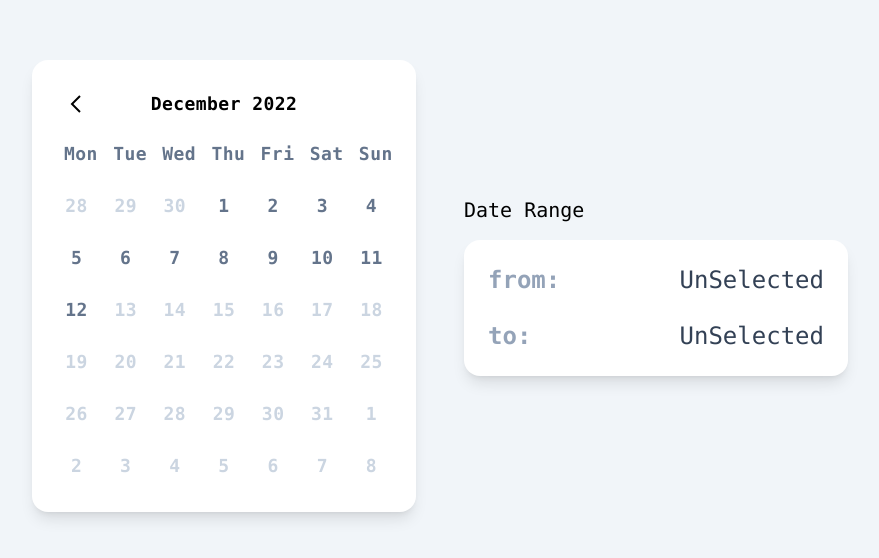
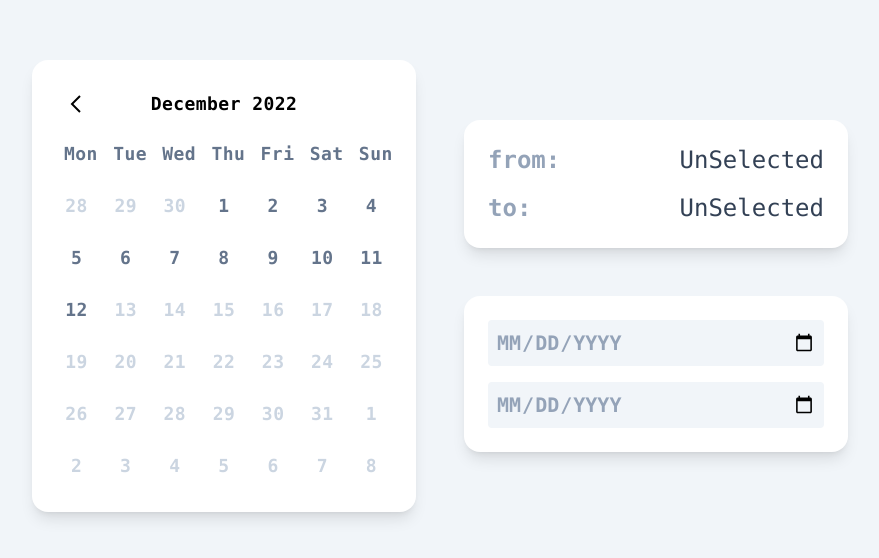
Before and after one commit to atulsmania/date-range-picker, a React app: page / in a window 1280 px wide. Shown: the part 114-672 px from the top of the page, without its empty margins (200-1079 px from the left). Built offline with nearby package versions, Linux system fonts and the light colour scheme; the HTML template or start-up script is replaced by a standard one.

Commit message:
Added Input for value change

```diff
--- a/src/App.tsx
+++ b/src/App.tsx
@@ -1,5 +1,7 @@
 import DatePicker from "@/Component/DateRangePicker";
 import { useState } from "react";
+import Controls from "./Pages/Home/Controls";
+import RangeVisualizer from "./Pages/Home/RangeVisualizer";
 
 type DateRange = {
   from: Date;
@@ -7,10 +9,14 @@ type DateRange = {
 };
 
 const cardClassNames =
-  "flex flex-col rounded-2xl p-6 gap-6 w-96 text-2xl text-slate-400 font-semibold font-mono bg-white shadow-lg";
+  "flex flex-col rounded-2xl p-6 gap-4 w-96 text-2xl text-slate-400 font-semibold font-mono bg-white shadow-lg";
 
 const App = () => {
   const [dateRange, setDateRange] = useState({} as DateRange);
+
+  const handleRangeChange = (range: Partial<DateRange>) => {
+    setDateRange({ ...dateRange, ...range });
+  };
 
   return (
     <div className="h-screen bg-slate-100 flex items-center justify-center font-mono">
@@ -20,34 +26,16 @@ const App = () => {
             min={new Date("2022-01-05")}
             max={new Date("2022-12-12")}
             onChange={(dateRange) => setDateRange(dateRange)}
+            value={dateRange}
           />
         </div>
         <div className="flex flex-col justify-between gap-12">
-          <span className="-mb-8 text-xl">Date Range</span>
-          <DateVisualizer {...dateRange} />
+          <RangeVisualizer dateRange={dateRange} className={cardClassNames} />
+          <Controls setRange={handleRangeChange} className={cardClassNames} />
         </div>
       </div>
     </div>
   );
 };
 
-const DateVisualizer = (date: DateRange) => {
-  return (
-    <div className={cardClassNames}>
-      <span className="flex justify-between">
-        from:{" "}
-        <span className="font-light text-slate-700">
-          {date.from ? date.from.toDateString() : "UnSelected"}
-        </span>
-      </span>
-      <span className="flex justify-between">
-        to:{" "}
-        <span className="font-light text-slate-700">
-          {date.to ? date.to.toDateString() : "UnSelected"}{" "}
-        </span>
-      </span>
-    </div>
-  );
-};
-
 export default App;
--- a/src/Component/DateRangePicker/useRangeSelector.ts
+++ b/src/Component/DateRangePicker/useRangeSelector.ts
@@ -2,10 +2,10 @@ import { useCallback, useMemo, useState } from "react";
 import { DatePickerProps, DateRange } from "./types";
 
 const getInitialDateRange = (date: DateRange) => {
-  date.from?.setHours(0, 0, 0, 0);
-  date.to?.setHours(0, 0, 0, 0);
   const from = date.from;
   const to = date.to;
+  from?.setHours(0, 0, 0, 0);
+  to?.setHours(0, 0, 0, 0);
   if (!from && !to) return {} as DateRange;
   if (!from) return { to } as DateRange;
   if (!to) return { from } as DateRange;
@@ -24,6 +24,10 @@ export const useRangeSelector = ({
   const [dateRange, setDateRange] = useState(
     getInitialDateRange({ ...value } as DateRange)
   );
+
+  useMemo(() => {
+    setDateRange(getInitialDateRange({ ...value } as DateRange));
+  }, [value]);
 
   const onDateSelect = useCallback(
     (date: Date) => {
--- /dev/null
+++ b/src/Pages/Home/Controls.tsx
@@ -0,0 +1,42 @@
+import { DateRange } from "@/Component/DateRangePicker/types";
+import classNames from "classnames";
+import { HTMLAttributes, useState } from "react";
+
+type ControlsProps = HTMLAttributes<HTMLDivElement> & {
+  setRange: (range: Partial<DateRange>) => void;
+};
+
+const Controls = ({ setRange, ...restProps }: ControlsProps) => {
+  const [fromDate, setFromDate] = useState<string>("");
+  const [toDate, setToDate] = useState<string>("");
+  const inputClassNames =
+    "rounded p-2 gap-6 text-xl text-slate-400 bg-slate-100 uppercase";
+
+  const handleFromChange = (e: React.ChangeEvent<HTMLInputElement>) => {
+    setFromDate(e.target.value);
+    setRange({ from: new Date(e.target.value) });
+  };
+  const handleToChange = (e: React.ChangeEvent<HTMLInputElement>) => {
+    setToDate(e.target.value);
+    setRange({ to: new Date(e.target.value) });
+  };
+
+  return (
+    <div {...restProps}>
+      <input
+        className={inputClassNames}
+        onChange={handleFromChange}
+        value={fromDate}
+        type="date"
+      />
+      <input
+        className={inputClassNames}
+        onChange={handleToChange}
+        value={toDate}
+        type="date"
+      />
+    </div>
+  );
+};
+
+export default Controls;
--- /dev/null
+++ b/src/Pages/Home/RangeVisualizer.tsx
@@ -0,0 +1,26 @@
+import { DateRange } from "@/Component/DateRangePicker/types";
+import { HTMLAttributes } from "react";
+
+type RangeVisualizerProps = HTMLAttributes<HTMLDivElement> & {
+  dateRange: DateRange;
+};
+
+const RangeVisualizer = ({ dateRange, ...restProps }: RangeVisualizerProps) => {
+  return (
+    <div {...restProps}>
+      <span className="flex justify-between">
+        from:{" "}
+        <span className="font-light text-slate-700">
+          {dateRange.from ? dateRange.from.toDateString() : "UnSelected"}
+        </span>
+      </span>
+      <span className="flex justify-between">
+        to:{" "}
+        <span className="font-light text-slate-700">
+          {dateRange.to ? dateRange.to.toDateString() : "UnSelected"}{" "}
+        </span>
+      </span>
+    </div>
+  );
+};
+export default RangeVisualizer;
```
